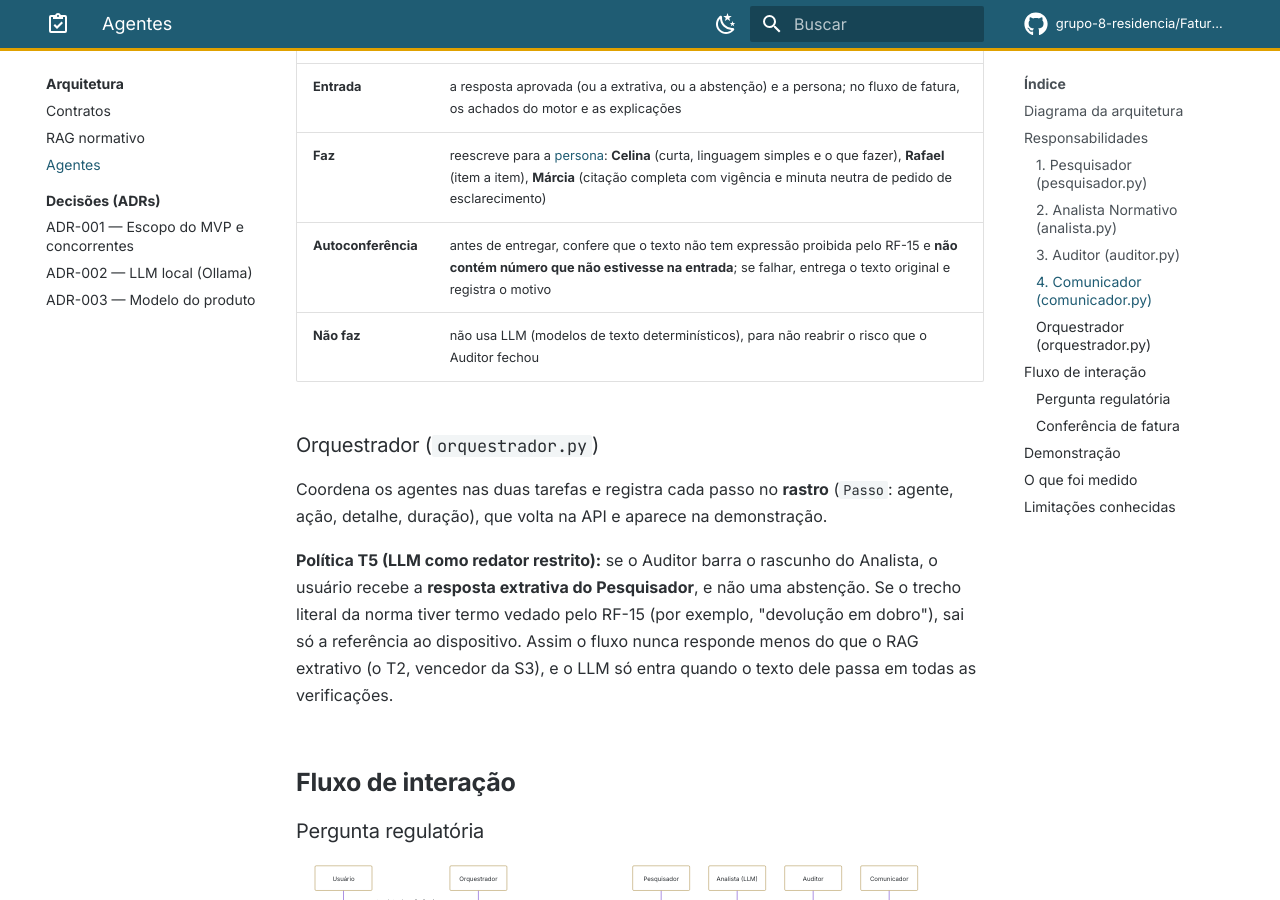
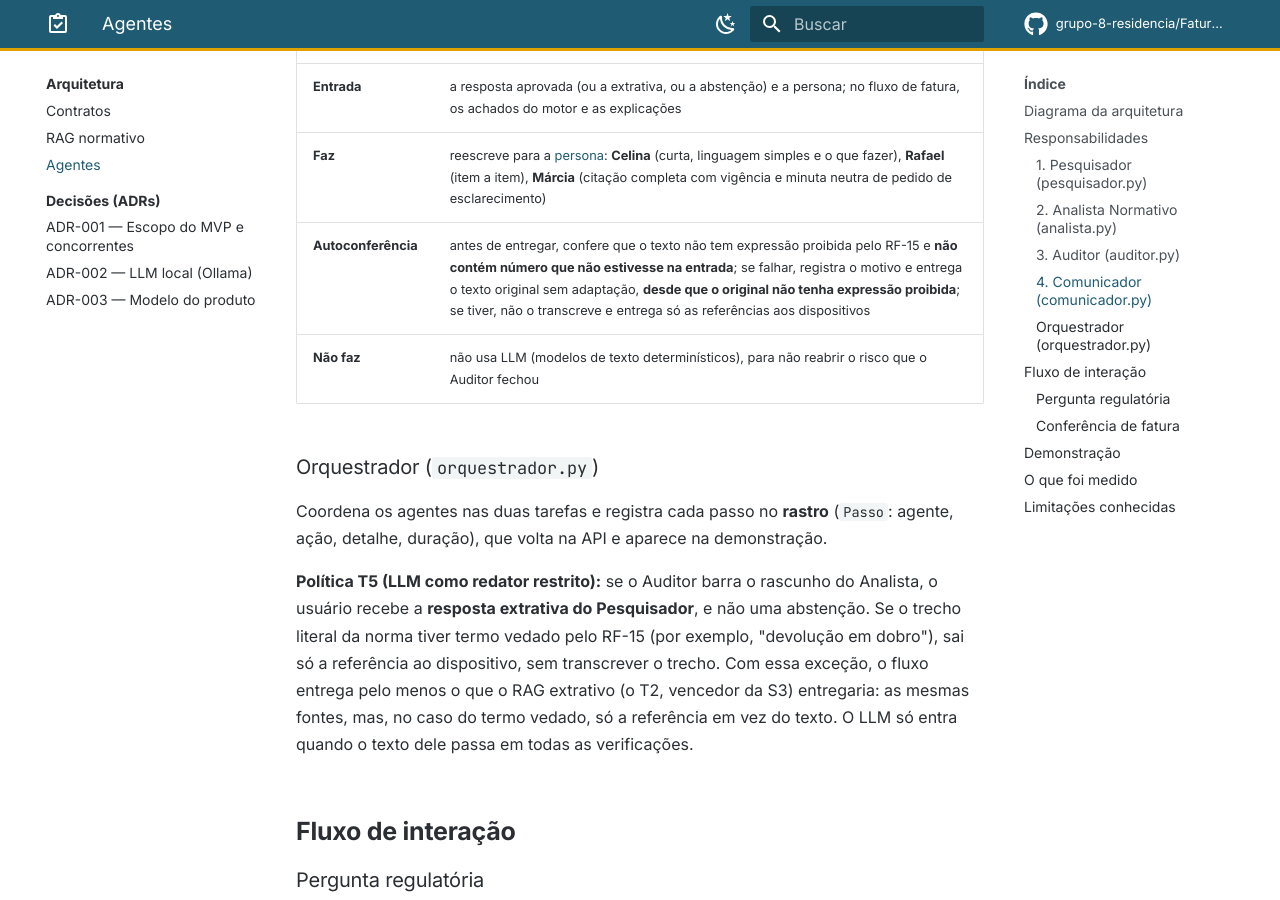
Before and after one commit to grupo-8-residencia/Fatura-Aberta, an MkDocs documentation site: the page built from docs/arquitetura/agentes.md, in a window 1280 px wide and 900 px high, scrolled down 2919 px. Built offline with MkDocs 1.6.1 and Material for MkDocs 9.7.7, drawn with Linux system fonts in a browser that asks for light colours; plug-ins that fetch from the network failed and are left out; comment, search, counter and statistics services are not loaded.

Commit message:
docs(agentes): qualifica a garantia do T5, descreve a reserva do Comunicador e ajusta a retrospectiva (#36)
Acolhe a revisão da Raissa no #163:
- A política T5 entrega pelo menos o que o RAG extrativo entregaria, com a exceção do trecho com
  termo vedado pelo RF-15, que sai só como referência.
- A autoconferência do Comunicador devolve o original sem adaptação só se ele não tiver expressão
  proibida; se tiver, entrega só as referências (comportamento do #164, 57eb505).
Na retrospectiva, a causa mais frequente das 12 barreiras fiéis passa a ser a verificação de lastro
(números e cobertura), e a correção da regra de números entra no que muda na S5.

Co-Authored-By: Claude Opus 5.5 <noreply@anthropic.com>

```diff
--- a/docs/arquitetura/agentes.md
+++ b/docs/arquitetura/agentes.md
@@ -89,7 +89,7 @@ da recalibração de 18/11, PR #162).
 |---|---|
 | **Entrada** | a resposta aprovada (ou a extrativa, ou a abstenção) e a persona; no fluxo de fatura, os achados do motor e as explicações |
 | **Faz** | reescreve para a [persona](../produto/personas.md): **Celina** (curta, linguagem simples e o que fazer), **Rafael** (item a item), **Márcia** (citação completa com vigência e minuta neutra de pedido de esclarecimento) |
-| **Autoconferência** | antes de entregar, confere que o texto não tem expressão proibida pelo RF-15 e **não contém número que não estivesse na entrada**; se falhar, entrega o texto original e registra o motivo |
+| **Autoconferência** | antes de entregar, confere que o texto não tem expressão proibida pelo RF-15 e **não contém número que não estivesse na entrada**; se falhar, registra o motivo e entrega o texto original sem adaptação, **desde que o original não tenha expressão proibida**; se tiver, não o transcreve e entrega só as referências aos dispositivos |
 | **Não faz** | não usa LLM (modelos de texto determinísticos), para não reabrir o risco que o Auditor fechou |
 
 ### Orquestrador (`orquestrador.py`)
@@ -99,9 +99,10 @@ detalhe, duração), que volta na API e aparece na demonstração.
 
 **Política T5 (LLM como redator restrito):** se o Auditor barra o rascunho do Analista, o usuário
 recebe a **resposta extrativa do Pesquisador**, e não uma abstenção. Se o trecho literal da norma tiver
-termo vedado pelo RF-15 (por exemplo, "devolução em dobro"), sai só a referência ao dispositivo. Assim o fluxo nunca responde
-menos do que o RAG extrativo (o T2, vencedor da S3), e o LLM só entra quando o texto dele passa em
-todas as verificações.
+termo vedado pelo RF-15 (por exemplo, "devolução em dobro"), sai só a referência ao dispositivo, sem
+transcrever o trecho. Com essa exceção, o fluxo entrega pelo menos o que o RAG extrativo (o T2, vencedor
+da S3) entregaria: as mesmas fontes, mas, no caso do termo vedado, só a referência em vez do texto. O LLM
+só entra quando o texto dele passa em todas as verificações.
 
 ## Fluxo de interação
 
```
Also changed, not shown: docs/sprints/s4.md (+5 -2 lines).
